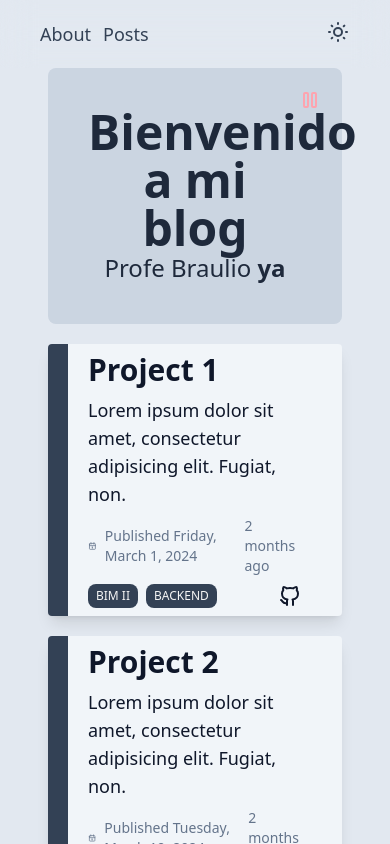
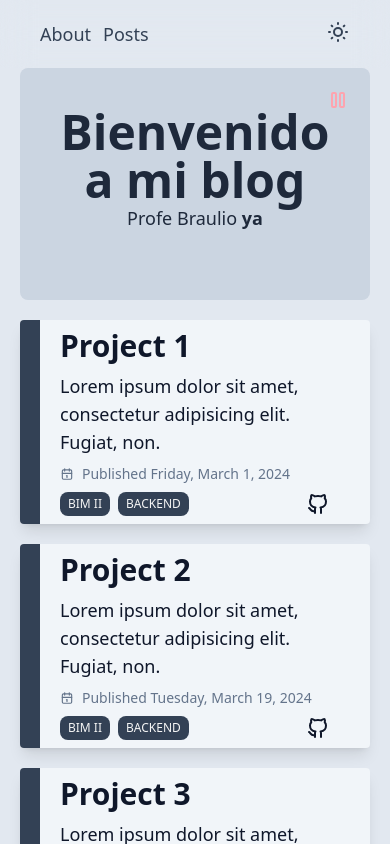
Before and after one commit to bcastillo-2022474/blog-kinal-tareas, a React (Vite) app: page / in a window 390 px wide. Built offline with nearby package versions, Linux system fonts and the light colour scheme.

Commit message:
fixing styling on mobile

```diff
--- a/package.json
+++ b/package.json
@@ -4,7 +4,7 @@
   "version": "0.0.0",
   "type": "module",
   "scripts": {
-    "dev": "vite",
+    "dev": "vite --host",
     "build": "tsc && vite build",
     "start": "serve -s dist",
     "lint": "eslint . --ext ts,tsx --report-unused-disable-directives --max-warnings 0",
--- a/src/App.tsx
+++ b/src/App.tsx
@@ -85,7 +85,7 @@ function TitleCard() {
   const [isAnimating, setIsAnimating] = useState(true);
 
   return (
-    <div className="w-full p-10 rounded-lg dark:text-slate-100 bg-slate-300 dark:bg-slate-800/50 relative text-slate-800">
+    <div className="w-full px-8 py-10 rounded-lg dark:text-slate-100 bg-slate-300 dark:bg-slate-800/50 relative text-slate-800">
       <button
         onClick={() => {
           setIsAnimating(!isAnimating);
@@ -96,7 +96,7 @@ function TitleCard() {
         }
       </button>
       <h1 className='text-5xl font-bold'>Bienvenido a mi blog</h1>
-      <p className='text-2xl' >Profe Braulio <span className='font-bold' ><AnimatedWord shouldRenderAnimation={isAnimating} /></span></p>
+      <p className='text-lg h-[3.50rem]' >Profe Braulio <span className='font-bold' ><AnimatedWord shouldRenderAnimation={isAnimating} /></span></p>
     </div>
   )
 }
@@ -121,7 +121,7 @@ function CardProject({ title, date, description, label, github }: Project) {
         <IconCalendar size={14} /> <span>Published {Intl.DateTimeFormat('en-US', {
           dateStyle: 'full',
         }).format(date)}</span>
-        <span>{relativeDate.format(-monthsDiff, 'month')}</span>
+        <span className='hidden sm:block'>{relativeDate.format(-monthsDiff, 'month')}</span>
       </p>
       <div className='flex justify-between'>
         {label}
@@ -188,7 +188,7 @@ function App() {
         <div className="grow h-full text-sm bg-gradient-to-r dark:bg-gradient-to-l from-slate-300 to-slate-600 dark:from-slate-500 dark:to-slate-800"></div>
         <div className="min-w-[300px] w-full max-w-[800px] dark:bg-slate-700 bg-slate-200 overflow-y-scroll pb-5">
           <Navbar />
-          <div className="px-12 flex flex-col gap-5">
+          <div className="px-5 md:px-12 flex flex-col gap-5">
             <TitleCard />
             {
               projects.map(({ title, description, date, label, github }, index) => (
```
